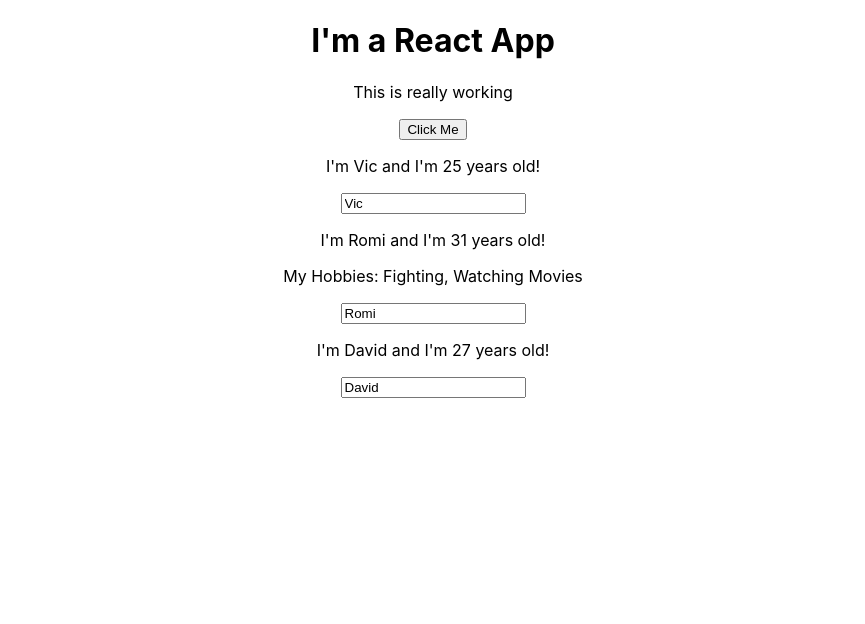
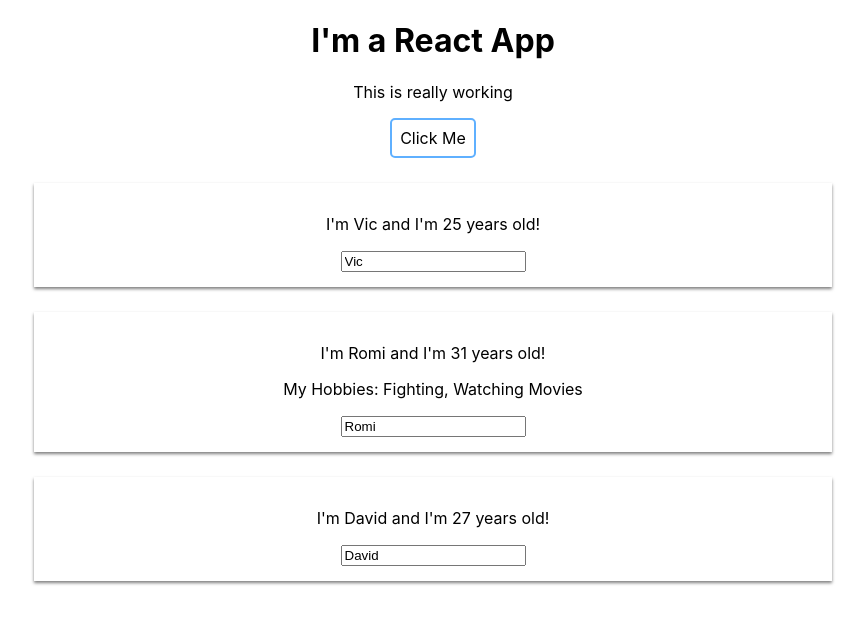
Before and after one commit to victorcastilloharrington/react-udemy, a React (Create React App) app: page / in a window 1280 px wide. Shown: the top 624 px of the page, without its empty margins (207-1072 px from the left). Built offline with nearby package versions, Linux system fonts and the light colour scheme.

Commit message:
47- Working with inline styles

```diff
--- a/src/App.js
+++ b/src/App.js
@@ -12,7 +12,6 @@ class App extends Component {
   }
 
   switchNameHandler = (newName) =>{
-    // console.log('Clikkkk');
 
     this.setState({
       persons: [
@@ -34,13 +33,26 @@ class App extends Component {
   }
 
   render() {
+
+    const style = {
+      backgroundColor: '#fff',
+      font: 'inherit',
+      border: '2px solid #5fb0ff',
+      borderRadius: '5px',
+      padding: '8px',
+      cursor: 'pointer'
+    }
+
+
     return (
       <div className="App">
         <header className="App-header">
           <h1>I'm a React App</h1>
           <p>This is really working</p>
 
-          <button onClick={() => this.switchNameHandler('VicVic')}>Click Me</button>
+          <button
+          style ={style}
+          onClick={() => this.switchNameHandler('VicVic')}>Click Me</button>
 
           <Person
           name={this.state.persons[0].name}
--- /dev/null
+++ b/src/Person/Person.css
@@ -0,0 +1,7 @@
+.Person{
+    width: 60%;
+    margin: 25px auto;
+    box-shadow: 0 2px 3px rgba(0,0,0,0.5);
+    padding: 15px;
+    text-align: center;
+}
--- a/src/Person/Person.js
+++ b/src/Person/Person.js
@@ -1,8 +1,9 @@
 import React from 'react';
+import './Person.css';
 
 const person = (props) => {
   return (
-    <div>
+    <div className="Person">
       <p onClick={props.click}>I'm {props.name} and I'm {props.age} years old!</p>
       <p>{props.children}</p>
       <input onChange={props.changed} type="text" value={props.name}/>
```
